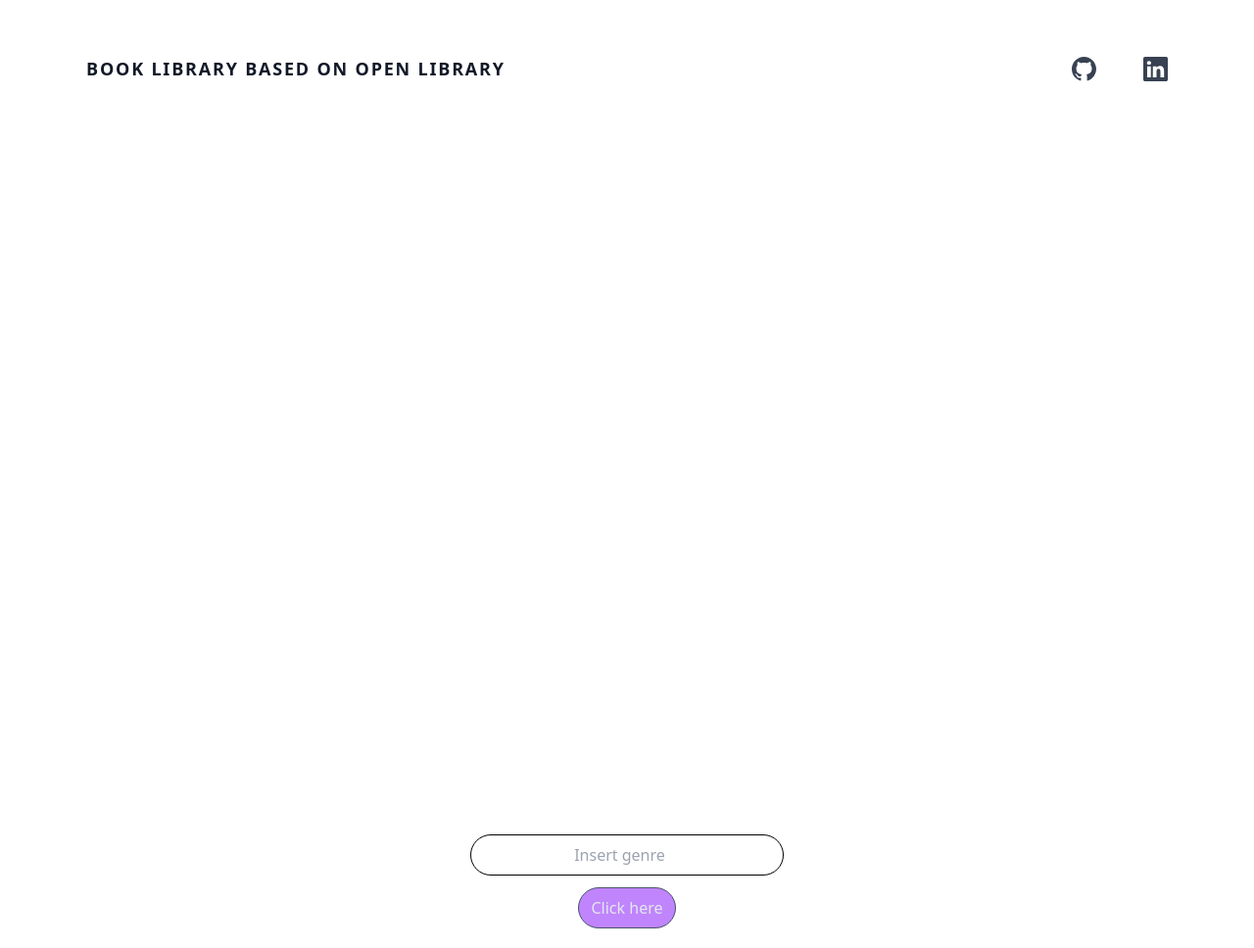
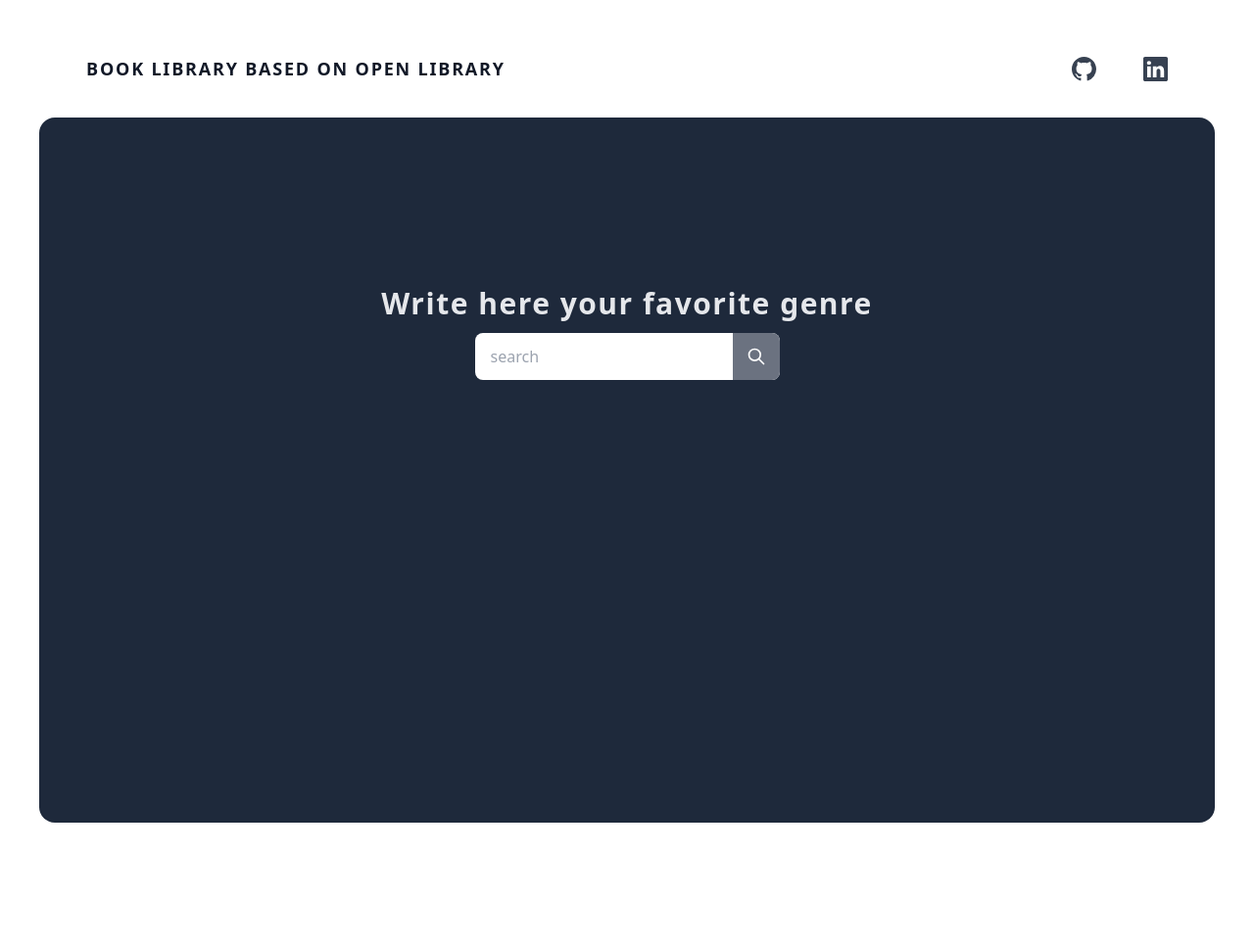
Before and after one commit to GiovanniBombardieri/Find-Books, a website built with webpack: page src/index.html in a window 1280 px wide. Shown: the whole page at 98% size. After the commit the page ends 840 px from the top, so only its background shows below. Built offline with nearby package versions, Linux system fonts and the light colour scheme.

Commit message:
fixed input and button

```diff
--- a/src/index.html
+++ b/src/index.html
@@ -12,10 +12,10 @@
     ></script>
   </head>
   <body
-    class="p-10 bg-white text-gray-600 dark:bg-slate-800 dark:text-gray-400"
+    class="p-10 bg-white text-gray-800 dark:bg-slate-800 dark:text-gray-200"
   >
-    <header>
-      <div class="min-h-screen">
+    <header class="mb-5">
+      <div class="">
         <div class="antialiased bg-gray-100 dark:bg-gray-900">
           <div
             class="w-full text-gray-700 bg-white dark:text-gray-200 dark:bg-gray-800"
@@ -94,24 +94,56 @@
         </div>
       </div>
     </header>
-    <main class="flex items-center flex-col">
+    <main
+      class="flex items-center flex-col justify-start min-h-full pt-40 dark:bg-slate-100 rounded-2xl dark:text-gray-800 bg-slate-800 text-gray-200"
+    >
+      <h1 class="text-3xl m-3 font-semibold tracking-wider">
+        Write here your favorite genre
+      </h1>
+
+      <div
+        class="flex items-center max-w-md mx-auto bg-white rounded-lg"
+        x-data="{ search: '' }"
+      >
+        <div class="w-full">
           <input
             type="search"
-        name="search-genre"
             id="genre-input"
-        placeholder="Insert genre"
-        class="rounded-full p-2 text-center m-3 max-w-xs w-full border border-black"
+            class="w-full px-4 py-1 text-gray-800 rounded-full focus:outline-none"
+            placeholder="search"
+            x-model="search"
           />
+        </div>
+        <div>
           <button
-        type="button"
-        class="bg-purple-400 hover:bg-purple-500 text-slate-200 border border-slate-600 rounded-full p-2 max-w-[100px] w-full"
+            type="submit"
             id="btn"
+            class="flex items-center bg-blue-500 justify-center w-12 h-12 text-white rounded-r-lg"
+            :class="(search.length > 0) ? 'bg-purple-500' : 'bg-gray-500 cursor-not-allowed'"
+            :disabled="search.length == 0"
           >
-        Click here
+            <svg
+              class="w-5 h-5"
+              fill="none"
+              stroke="currentColor"
+              viewBox="0 0 24 24"
+              xmlns="http://www.w3.org/2000/svg"
+            >
+              <path
+                stroke-linecap="round"
+                stroke-linejoin="round"
+                stroke-width="2"
+                d="M21 21l-6-6m2-5a7 7 0 11-14 0 7 7 0 0114 0z"
+              ></path>
+            </svg>
           </button>
+        </div>
+      </div>
+
       <div id="container">
         <ul class="list-disc m-5"></ul>
       </div>
+
       <div
         id="description"
         class="w-full max-w-xl p-5 border-4 border-purple-400 text-center rounded-xl bg-slate-800 text-slate-50 hidden"
```
Also changed, not shown: dist/bundle.js, dist/index.html. Lines whose indentation alone changed are shown as unchanged.
